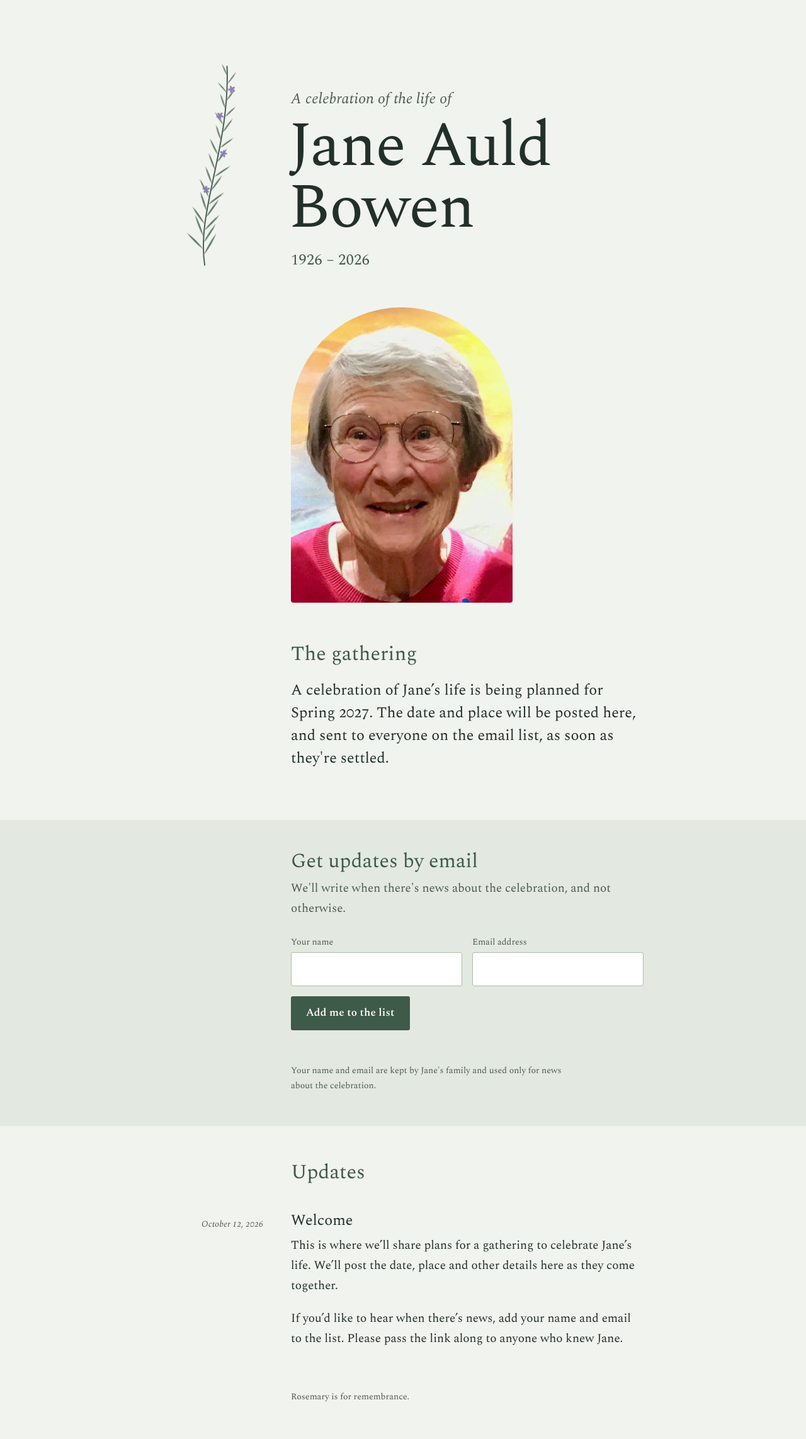
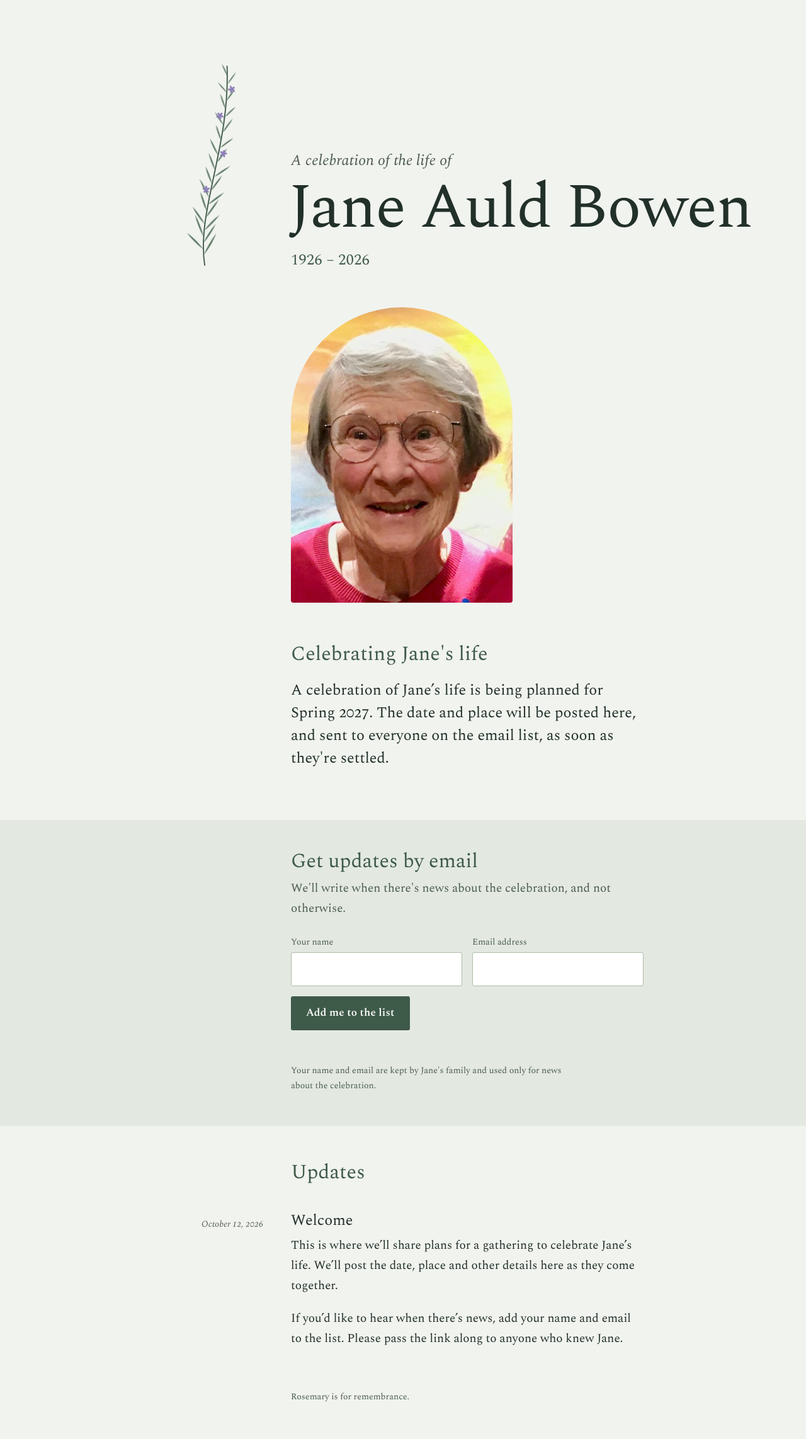
Before and after one commit to davidcameron11/celebrating-jane, a Jekyll site: the page built from index.html, in a window 1280 px wide. Shown: the whole page at 63% size. Built offline with Jekyll 4.4.1, drawn with Linux system fonts in a browser that asks for light colours.

Commit message:
Style changes

```diff
--- a/_config.yml
+++ b/_config.yml
@@ -30,7 +30,7 @@ event:
 
 # --- Sign-up form ----------------------------------------------------------
 # Paste the Web App URL from Google Apps Script here (ends in /exec).
-# See README.md, "Set up the sign-up list".
+# See setup.md, "Set up the sign-up list".
 signup_endpoint: "https://script.google.com/macros/s/AKfycbyb2o_aKJjdU72X-SUhYSNTTm6lBfMEuuMcLJ2_TAukBxFTfQHdLqaEZ4qwSYmqu_H4/exec"
 signup_note: "Your name and email are kept by Jane's family and used only for news about the celebration."
 
@@ -50,6 +50,7 @@ kramdown:
 permalink: /updates/:year/:month/:day/:title/
 exclude:
   - README.md
+  - setup.md
   - google-apps-script/
   - tests/
   - Gemfile
--- a/assets/css/site.css
+++ b/assets/css/site.css
@@ -73,7 +73,9 @@ p { margin: 0 0 1em; }
   margin-left: -0.04em; /* optical alignment of the capital */
 }
 .years { font-size: var(--step-1); font-weight: 300; color: var(--leaf-deep); margin: 0.9rem 0 0; font-variant-numeric: lining-nums; letter-spacing: 0.02em; }
-.intro { margin-top: 1.75rem; }
+.intro { margin-top: 1.75rem; max-width: 35rem; }
+/* The hero text may run into the right margin so Jane's full name stays on one line. */
+.hero .col { grid-column: 3 / 5; }
 .intro p:last-child { margin-bottom: 0; }
 
 .photo { margin: 0 0 3.5rem; }
@@ -173,6 +175,9 @@ section h2 { font-size: var(--step-2); font-weight: 300; color: var(--leaf-deep)
   :root { --gap: 0px; --cols: 1.25rem 0 minmax(0, 1fr) 1.25rem; --step-0: 1.125rem; }
   .gutter { grid-column: 3; }
   .hero { padding-top: 2rem; }
+  .hero .col { grid-column: 3; }
+  /* "Jane Auld Bowen" is about 7x the font size wide; scale it to fit the phone's width on one line. */
+  .name { font-size: min(var(--step-name), calc((100vw - 2.5rem) / 7.1)); }
   .sprig-wrap { justify-content: flex-start; margin-bottom: 1.25rem; }
   .sprig { max-width: none; width: auto; height: 9rem; margin: 0; }
   .facts dt { text-align: left; font-size: var(--step--1); padding: 0.75rem 0 0; }
--- a/index.html
+++ b/index.html
@@ -27,7 +27,7 @@ title: Home
   {%- endif %}
 
   <section class="event" aria-labelledby="event-heading">
-    <div class="row"><h2 class="col" id="event-heading">The gathering</h2></div>
+    <div class="row"><h2 class="col" id="event-heading">Celebrating Jane's life</h2></div>
     {%- if event.date and event.date != "" %}
     <dl class="facts">
       <div class="row">
```
Also changed, not shown: README.md, 2 other files.
